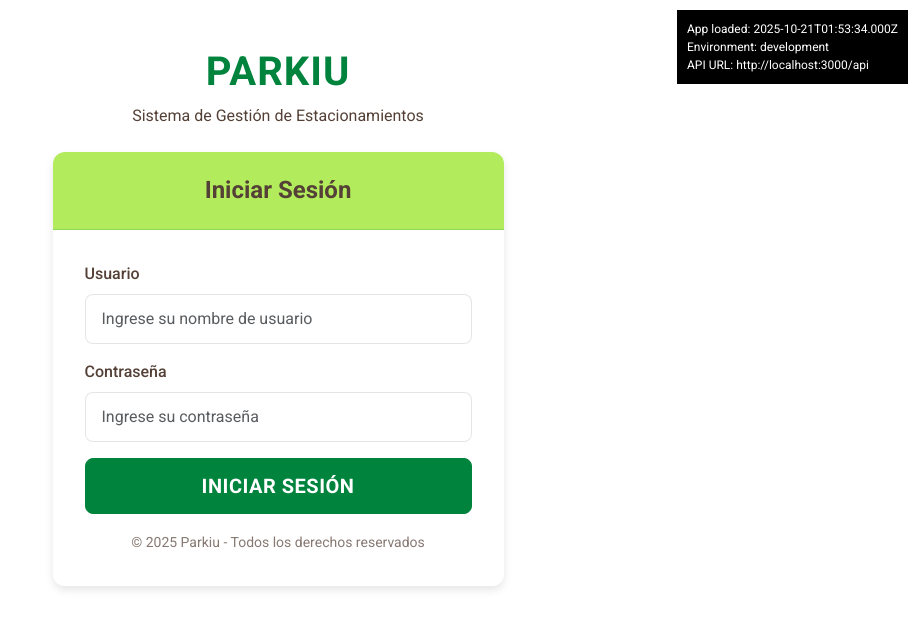
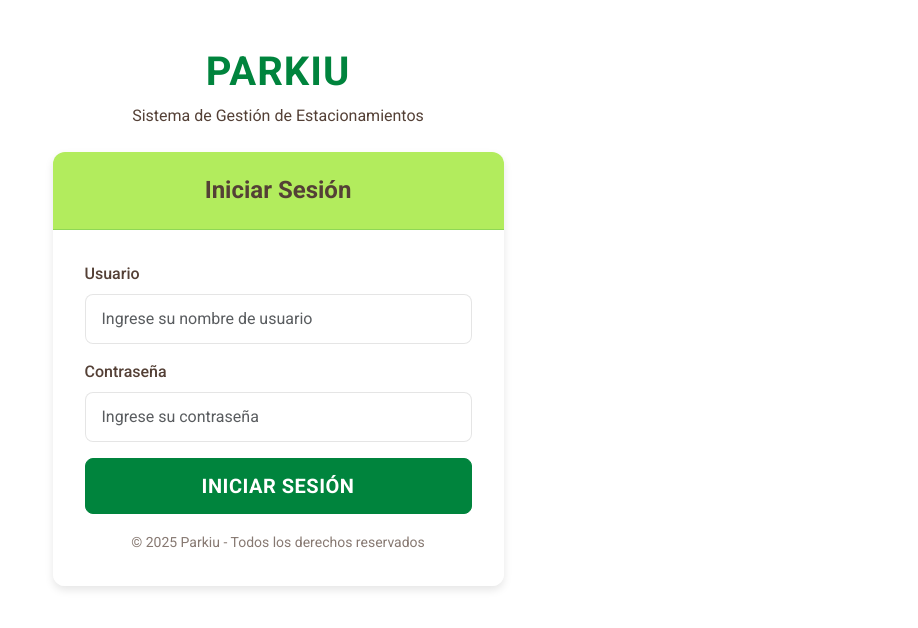
Before and after one commit to hypadilla/parkiu_frontend, an Angular app: page /login in a window 1280 px wide. Shown: the top 628 px of the page, without its empty margins (362-1280 px from the left). Built offline with nearby package versions, Linux system fonts and the light colour scheme.

Commit message:
fix: revertir AppComponent a versión que funcionaba (sin debug info)

```diff
--- a/src/app/app.component.html
+++ b/src/app/app.component.html
@@ -1,6 +1 @@
-<div class="debug-info" style="position: fixed; top: 10px; right: 10px; background: #000; color: #fff; padding: 10px; z-index: 9999; font-size: 12px;">
-  <div>App loaded: {{ currentTime }}</div>
-  <div>Environment: {{ environment.production ? 'production' : 'development' }}</div>
-  <div>API URL: {{ environment.apiUrl }}</div>
-</div>
 <router-outlet></router-outlet>
--- a/src/app/app.component.ts
+++ b/src/app/app.component.ts
@@ -1,5 +1,4 @@
 import { Component } from '@angular/core';
-import { environment } from '../environments/environment';
 
 @Component({
   selector: 'app-root',
@@ -8,6 +7,4 @@ import { environment } from '../environments/environment';
 })
 export class AppComponent {
   title = 'Parkiu - Sistema de Gestión de Estacionamientos';
-  environment = environment;
-  currentTime = new Date().toISOString();
 }
```
